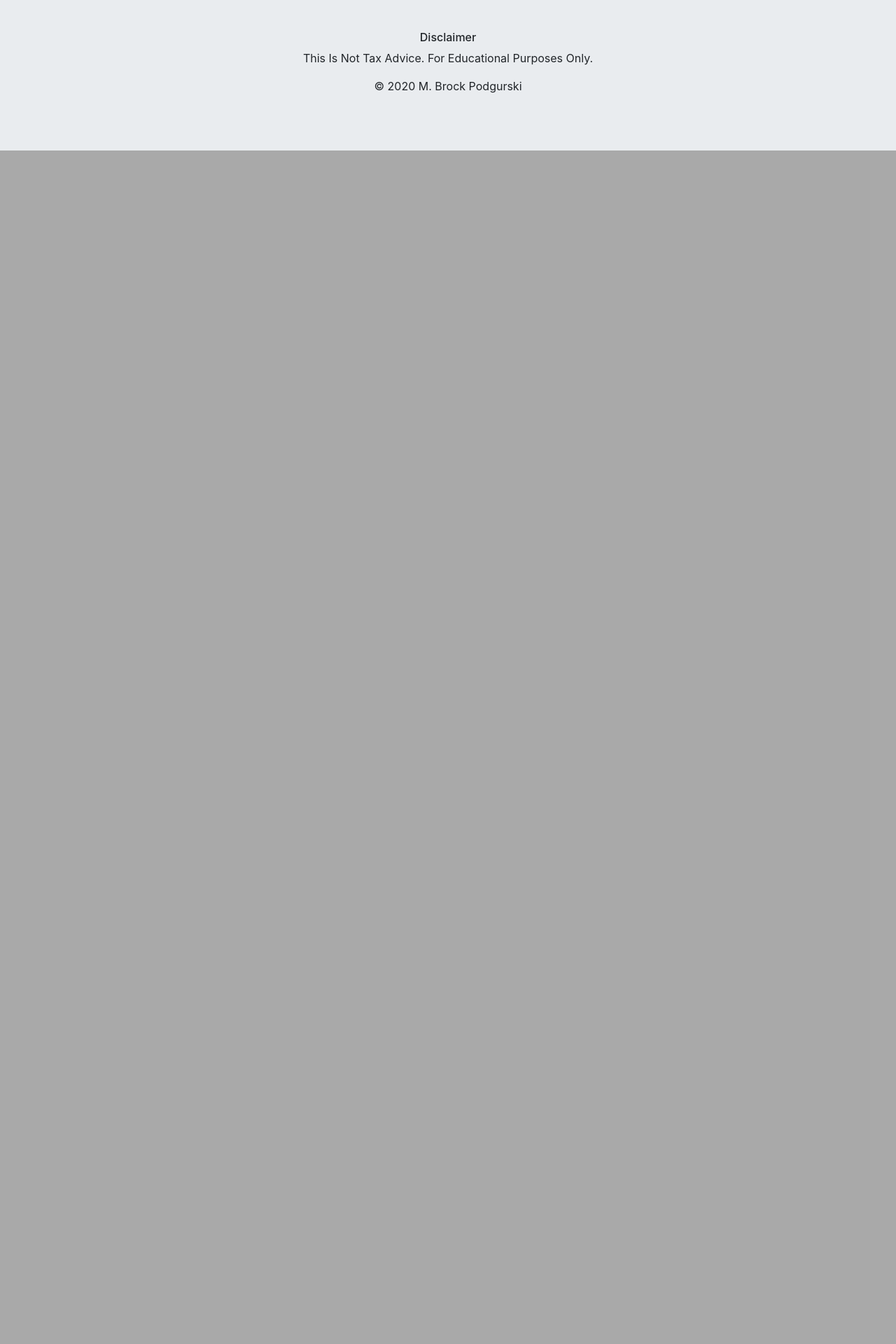
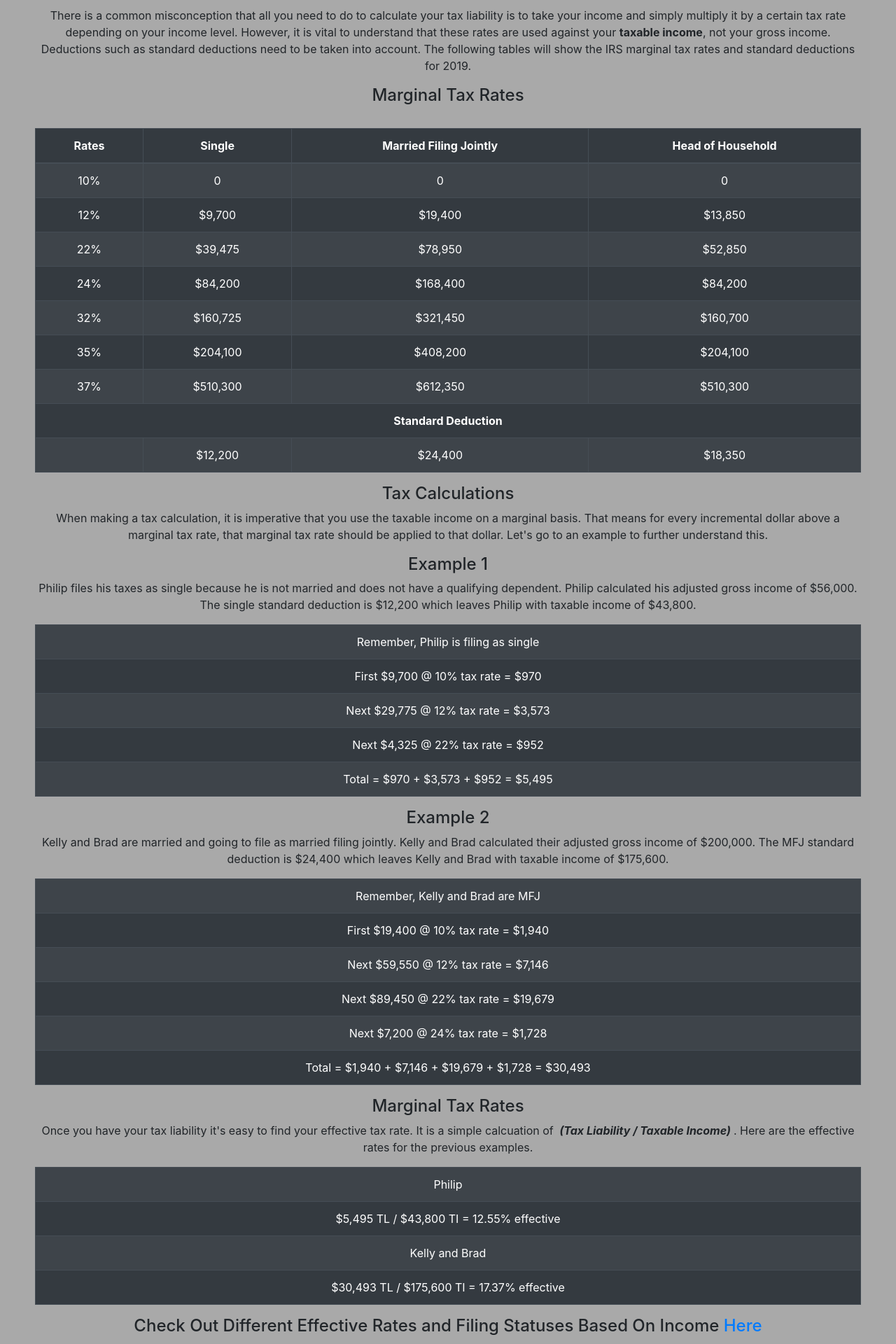
Before and after one commit to mbpod10/lerntax-copy, a React (Create React App) app in the folder lern-tax-client/: page /tax-rates in a window 1280 px wide. Shown: the part 320-2240 px from the top of the page at 70% size. Before the commit the page ends 800 px from the top, so only its background shows below. Built offline with nearby package versions, Linux system fonts and the light colour scheme; no server answers.

Commit message:
got a lot done

```diff
--- a/lern-tax-client/src/App.css
+++ b/lern-tax-client/src/App.css
@@ -97,6 +97,12 @@ body {
 .liners {
   border-color: black;
 }
+
+tr,
+td {
+  font-size: 0.25rem;
+}
+
 /* footer {
   position: absolute;
   background: white;
@@ -164,4 +170,8 @@ i {
     padding: 50px;
     text-align: center;
   }
+  tr,
+  td {
+    font-size: 1rem;
+  }
 }
--- a/lern-tax-client/src/App.js
+++ b/lern-tax-client/src/App.js
@@ -20,6 +20,7 @@ import TaxInfo from "./components/TaxInfo";
 import Dependents from "./components/Dependents";
 import Footer from "./components/Footer";
 import Credits from "./components/Credits";
+import TaxRates from "./components/TaxRates";
 
 function App() {
   const [loggedIn, setLoggedIn] = useState("NOT_LOGGED_IN");
@@ -77,7 +78,7 @@ function App() {
     <div className="App">
       <ReactBootStrap.Jumbotron fluid className="header">
         <ReactBootStrap.Container>
-          <h1>Lern Tax</h1>
+          <h1>LernTax</h1>
           <p>Where We Make Taxes Easy To Understand</p>
         </ReactBootStrap.Container>
       </ReactBootStrap.Jumbotron>
@@ -109,6 +110,9 @@ function App() {
             </Link>
             <Link className="nav-link" to="/credits">
               Credits
+            </Link>
+            <Link className="nav-link" to="/tax-rates">
+              Tax Rates
             </Link>
             {loggedIn === "LOGGED_IN" ? (
               <>
@@ -249,6 +253,7 @@ function App() {
             <Route path="/standard-deduction" component={StandardDeductions} />
             <Route path="/dependents" component={Dependents} />
             <Route path="/credits" component={Credits} />
+            <Route path="/tax-rates" component={TaxRates} />
           </main>
 
           <footer>
--- a/lern-tax-client/src/components/About.js
+++ b/lern-tax-client/src/components/About.js
@@ -45,7 +45,7 @@ const About = (props) => {
               We know the IRS tax code is larger than the Bible, the Koran, and
               the Torah combined, but don't fear! We are here to explain tax
               laws as simply as possible. Though the dynamics of tax law is
-              constantly changing, Lern tax is your one stop shop to explain the
+              constantly changing, LernTax is your one stop shop to explain the
               basics. If we can teach one person one new thing about taxes then
               we have completed our mission!
             </p>
--- a/lern-tax-client/src/components/Dependents.js
+++ b/lern-tax-client/src/components/Dependents.js
@@ -276,8 +276,7 @@ const Dependents = () => {
             residency ? (
               <>
                 <ReactBootStrap.Form.Label>
-                  The Child Lived Did Not Provide More Than Half Of Their
-                  Support
+                  The Child Did Not Provide More Than Half Of Their Own Support
                 </ReactBootStrap.Form.Label>
                 <ReactBootStrap.Form.Control
                   as="select"
--- /dev/null
+++ b/lern-tax-client/src/components/TaxRates.js
@@ -0,0 +1,209 @@
+import React from "react";
+import { Link } from "react-router-dom";
+import * as ReactBootStrap from "react-bootstrap";
+
+const TaxRates = () => {
+  return (
+    <>
+      <h1>Tax Rates</h1> <br />
+      <ReactBootStrap.Media as="li">
+        <ReactBootStrap.Media.Body>
+          <p>
+            There is a common misconception that all you need to do to calculate
+            your tax liability is to take your income and simply multiply it by
+            a certain tax rate depending on your income level. However, it is
+            vital to understand that these rates are used against your{" "}
+            <b>taxable income</b>, not your gross income. Deductions such as
+            standard deductions need to be taken into account. The following
+            tables will show the IRS marginal tax rates and standard deductions
+            for 2019.
+          </p>
+        </ReactBootStrap.Media.Body>
+      </ReactBootStrap.Media>{" "}
+      <h4>Marginal Tax Rates</h4> <br />
+      <ReactBootStrap.Table striped bordered hover variant="dark">
+        <thead>
+          <tr>
+            <th>Rates</th>
+            <th>Single</th>
+            <th>Married Filing Jointly</th>
+            <th>Head of Household</th>
+          </tr>
+        </thead>
+        <tbody>
+          <tr>
+            <td>10%</td>
+            <td>0</td>
+            <td>0</td>
+            <td>0</td>
+          </tr>
+          <tr>
+            <td>12%</td>
+            <td>$9,700</td>
+            <td>$19,400</td>
+            <td>$13,850</td>
+          </tr>
+          <tr>
+            <td>22%</td>
+            <td>$39,475</td>
+            <td>$78,950</td>
+            <td>$52,850</td>
+          </tr>
+          <tr>
+            <td>24%</td>
+            <td>$84,200</td>
+            <td>$168,400</td>
+            <td>$84,200</td>
+          </tr>
+          <tr>
+            <td>32%</td>
+            <td>$160,725</td>
+            <td>$321,450</td>
+            <td>$160,700</td>
+          </tr>
+          <tr>
+            <td>35%</td>
+            <td>$204,100</td>
+            <td>$408,200</td>
+            <td>$204,100</td>
+          </tr>
+          <tr>
+            <td>37%</td>
+            <td>$510,300</td>
+            <td>$612,350</td>
+            <td>$510,300</td>
+          </tr>
+          <tr>
+            <td colSpan="4">
+              <b>Standard Deduction</b>
+            </td>
+          </tr>
+          <tr>
+            <td></td>
+            <td>$12,200</td>
+            <td>$24,400</td>
+            <td>$18,350</td>
+          </tr>
+        </tbody>
+      </ReactBootStrap.Table>
+      <ReactBootStrap.Media as="li">
+        <ReactBootStrap.Media.Body>
+          <h4>Tax Calculations</h4>
+          <p>
+            When making a tax calculation, it is imperative that you use the
+            taxable income on a marginal basis. That means for every incremental
+            dollar above a marginal tax rate, that marginal tax rate should be
+            applied to that dollar. Let's go to an example to further understand
+            this.
+          </p>
+          <h4>Example 1</h4>
+          <p>
+            Philip files his taxes as single because he is not married and does
+            not have a qualifying dependent. Philip calculated his adjusted
+            gross income of $56,000. The single standard deduction is $12,200
+            which leaves Philip with taxable income of $43,800.
+          </p>
+        </ReactBootStrap.Media.Body>
+      </ReactBootStrap.Media>{" "}
+      <ReactBootStrap.Table striped bordered hover variant="dark">
+        <tbody>
+          <tr>
+            <td>Remember, Philip is filing as single</td>
+          </tr>
+          <tr>
+            {" "}
+            <td>First $9,700 @ 10% tax rate = $970</td>
+          </tr>
+          <tr>
+            {" "}
+            <td>Next $29,775 @ 12% tax rate = $3,573</td>
+          </tr>
+          <tr>
+            {" "}
+            <td>Next $4,325 @ 22% tax rate = $952</td>
+          </tr>
+          <tr>
+            {" "}
+            <td>Total = $970 + $3,573 + $952 = $5,495</td>
+          </tr>
+        </tbody>
+      </ReactBootStrap.Table>
+      <ReactBootStrap.Media as="li">
+        <ReactBootStrap.Media.Body>
+          <h4>Example 2</h4>
+          <p>
+            Kelly and Brad are married and going to file as married filing
+            jointly. Kelly and Brad calculated their adjusted gross income of
+            $200,000. The MFJ standard deduction is $24,400 which leaves Kelly
+            and Brad with taxable income of $175,600.
+          </p>
+        </ReactBootStrap.Media.Body>
+      </ReactBootStrap.Media>{" "}
+      <ReactBootStrap.Table striped bordered hover variant="dark">
+        <tbody>
+          <tr>
+            <td>Remember, Kelly and Brad are MFJ</td>
+          </tr>
+          <tr>
+            {" "}
+            <td>First $19,400 @ 10% tax rate = $1,940</td>
+          </tr>
+          <tr>
+            {" "}
+            <td>Next $59,550 @ 12% tax rate = $7,146</td>
+          </tr>
+          <tr>
+            {" "}
+            <td>Next $89,450 @ 22% tax rate = $19,679</td>
+          </tr>
+          <tr>
+            {" "}
+            <td>Next $7,200 @ 24% tax rate = $1,728</td>
+          </tr>
+          <tr>
+            {" "}
+            <td>Total = $1,940 + $7,146 + $19,679 + $1,728 = $30,493</td>
+          </tr>
+        </tbody>
+      </ReactBootStrap.Table>
+      <ReactBootStrap.Media as="li">
+        {" "}
+        <br />
+        <ReactBootStrap.Media.Body>
+          <h4>Marginal Tax Rates</h4>
+          <p>
+            Once you have your tax liability it's easy to find your effective
+            tax rate. It is a simple calcuation of{" "}
+            <b>
+              <i>(Tax Liability / Taxable Income)</i>
+            </b>
+            . Here are the effective rates for the previous examples.
+          </p>
+        </ReactBootStrap.Media.Body>
+      </ReactBootStrap.Media>{" "}
+      <ReactBootStrap.Table striped bordered hover variant="dark">
+        <tbody>
+          <tr>
+            <td>Philip</td>
+          </tr>
+          <tr>
+            {" "}
+            <td>$5,495 TL / $43,800 TI = 12.55% effective</td>
+          </tr>
+          <tr>
+            <td>Kelly and Brad</td>
+          </tr>
+          <tr>
+            {" "}
+            <td>$30,493 TL / $175,600 TI = 17.37% effective</td>
+          </tr>
+        </tbody>
+      </ReactBootStrap.Table>
+      <h4>
+        Check Out Different Effective Rates and Filing Statuses Based On Income{" "}
+        <Link to="calc-tax">Here</Link>
+      </h4>
+    </>
+  );
+};
+export default TaxRates;
```
Also changed, not shown: lern-tax-client/src/components/Credits.js (+12 -5 lines).
